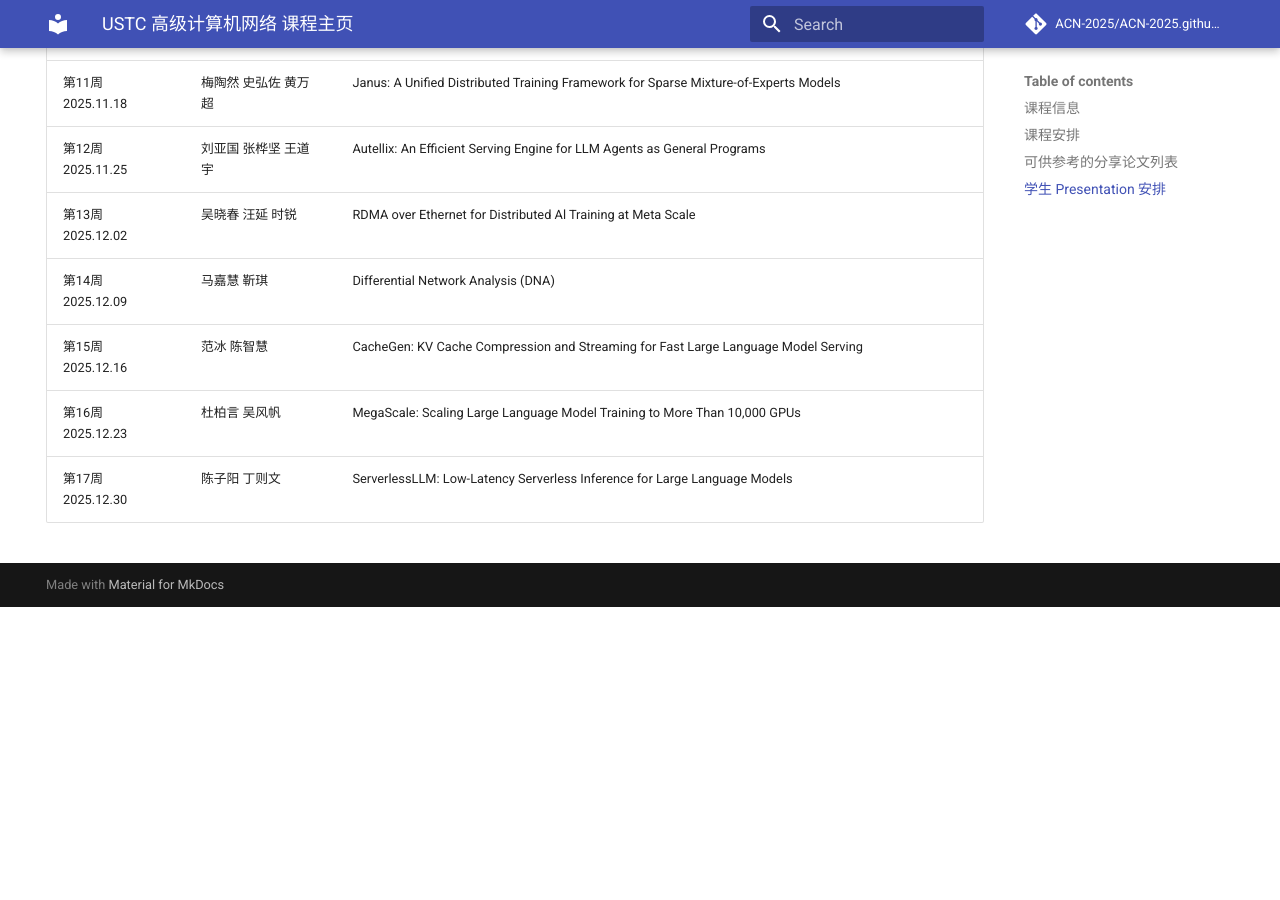
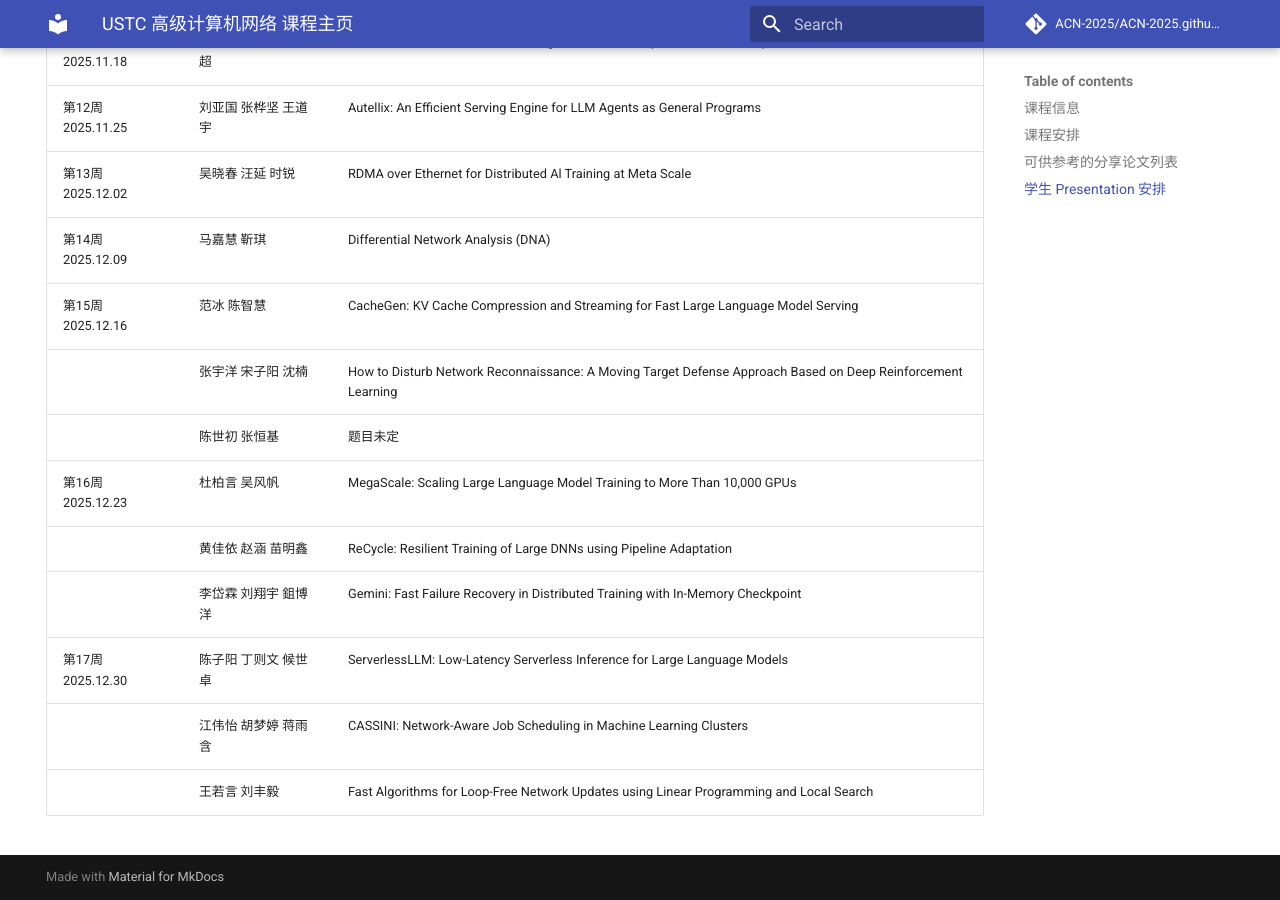
Before and after one commit to ACN-2025/ACN-2025.github.io, an MkDocs documentation site: the page built from docs/index.md, in a window 1280 px wide and 900 px high, scrolled down 3840 px. Built offline with MkDocs 1.6.1 and Material for MkDocs 9.7.7, drawn with Linux system fonts in a browser that asks for light colours; comment, search, counter and statistics services are not loaded; before the commit the page ends 4447 px from its top, so only the background shows below that; some of the changed text lies outside the part shown.

Commit message:
Updated pre info of all weeks.

```diff
--- a/docs/index.md
+++ b/docs/index.md
@@ -99,5 +99,11 @@
 | 第13周 2025.12.02 | 吴晓春 汪延 时锐 | RDMA over Ethernet for Distributed Al Training at Meta Scale |
 | 第14周 2025.12.09 | 马嘉慧 靳琪 | Differential Network Analysis (DNA) |
 | 第15周 2025.12.16 | 范冰 陈智慧 | CacheGen: KV Cache Compression and Streaming for Fast Large Language Model Serving |
+| | 张宇洋 宋子阳 沈楠 | How to Disturb Network Reconnaissance: A Moving Target Defense Approach Based on Deep Reinforcement Learning |
+| | 陈世初 张恒基 | 题目未定 |
 | 第16周 2025.12.23 | 杜柏言 吴风帆 | MegaScale: Scaling Large Language Model Training to More Than 10,000 GPUs |
-| 第17周 2025.12.30 | 陈子阳 丁则文 | ServerlessLLM: Low-Latency Serverless Inference for Large Language Models |
+| | 黄佳依 赵涵 苗明鑫 | ReCycle: Resilient Training of Large DNNs using Pipeline Adaptation |
+| | 李岱霖 刘翔宇 鉏博洋 | Gemini: Fast Failure Recovery in Distributed Training with In-Memory Checkpoint |
+| 第17周 2025.12.30 | 陈子阳 丁则文 候世卓 | ServerlessLLM: Low-Latency Serverless Inference for Large Language Models |
+| | 江伟怡 胡梦婷 蒋雨含 | CASSINI: Network-Aware Job Scheduling in Machine Learning Clusters |
+| | 王若言 刘丰毅 | Fast Algorithms for Loop-Free Network Updates using Linear Programming and Local Search |
--- a/mkdocs.yml
+++ b/mkdocs.yml
@@ -4,3 +4,7 @@
 repo_url: https://github.com/ACN-2025/ACN-2025.github.io
 theme:
   name: material
+markdown_extensions:
+  - admonition
+  - pymdownx.details
+  - pymdownx.superfences
```
Also changed, not shown: other parts of docs/index.md (+5 -5 lines).
